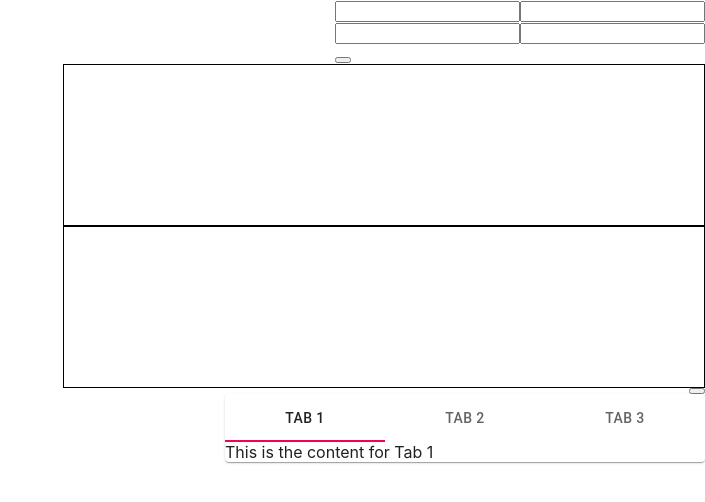
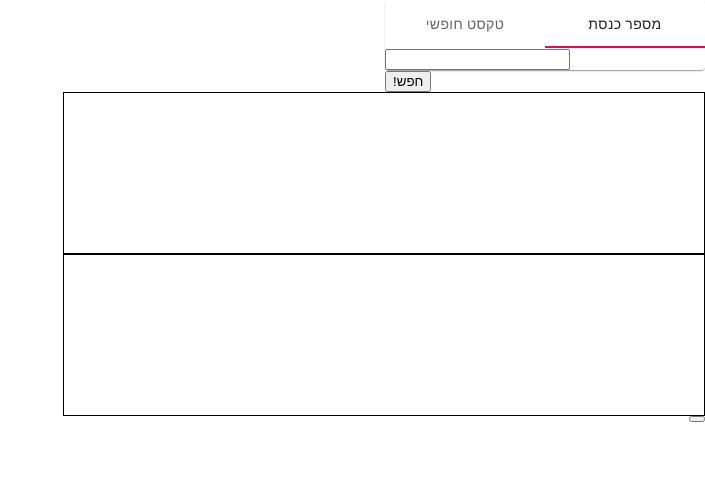
Before and after one commit to Political-Transparency/political-transparency, a React (Create React App) app in the folder client/: page / in a window 1280 px wide. Shown: the top 502 px of the page, without its empty margins (575-1280 px from the left). Built offline with nearby package versions, Linux system fonts and the light colour scheme.

Commit message:
🚧search fields

```diff
--- a/client/package.json
+++ b/client/package.json
@@ -3,6 +3,7 @@
   "version": "0.1.0",
   "private": true,
   "dependencies": {
+    "@material-ui/core": "^4.12.4",
     "@testing-library/jest-dom": "^5.16.5",
     "@testing-library/react": "^13.4.0",
     "@testing-library/user-event": "^13.5.0",
--- a/client/src/pages/BillsSelection.jsx
+++ b/client/src/pages/BillsSelection.jsx
@@ -1,24 +1,26 @@
 import styled from 'styled-components';
-import MyTabs from './MyTabs';
+import MyTabs from './TabsCard';
+
 
 const BillsSelection = () => {
+    const tabsHeaders = [
+        { title: 'טקסט חופשי', content: <input></input> },
+        { title: 'מספר כנסת', content: <input type='number'></input> },
+      ];
+
+
     return (
         <BillsSelectionWrapper>
             <div>
                 <div>
-                    <input></input>
-                    <input></input>
+                <MyTabs tabsHeaders={tabsHeaders}/>
                 </div>
-                <div>
-                    <input></input>
-                    <input></input>
-                </div>
-                <button></button>
+
+                <button>!חפש</button>
             </div>
             <Rectangle />
             <Rectangle />
             <button></button>
-            <MyTabs/>
         </BillsSelectionWrapper>
     )
 };
--- a/client/src/pages/MyTabs.jsx
+++ /dev/null
@@ -1,28 +0,0 @@
-import React, { useState } from 'react';
-import { Tabs, Tab, Paper } from '@material-ui/core';
-
-const MyTabs = () => {
-  const [activeTab, setActiveTab] = useState(0);
-  const tabs = [
-    { title: 'Tab 1', content: 'This is the content for Tab 1' },
-    { title: 'Tab 2', content: 'This is the content for Tab 2' },
-    { title: 'Tab 3', content: 'This is the content for Tab 3' },
-  ];
-
-  const handleTabChange = (event, newValue) => {
-    setActiveTab(newValue);
-  };
-
-  return (
-    <Paper>
-      <Tabs value={activeTab} onChange={handleTabChange}>
-        {tabs.map((tab, index) => (
-          <Tab key={index} label={tab.title} />
-        ))}
-      </Tabs>
-      <div>{tabs[activeTab].content}</div>
-    </Paper>
-  );
-};
-
-export default MyTabs;
--- /dev/null
+++ b/client/src/pages/TabsCard.jsx
@@ -0,0 +1,26 @@
+import React, { useState } from "react";
+import { Tabs, Tab, Paper } from "@material-ui/core";
+
+const TabsCard = (props) => {
+  const { tabsHeaders } = props;
+  const [activeTab, setActiveTab] = useState(tabsHeaders.length - 1);
+
+  const handleTabChange = (event, newValue) => {
+    setActiveTab(newValue);
+  };
+
+  return (
+    <Paper>
+      <Tabs value={activeTab} onChange={handleTabChange}>
+        {tabsHeaders.map((tab, index) => (
+
+            <Tab key={index} label={tab.title}></Tab>
+
+        ))}
+      </Tabs>
+      <div>{tabsHeaders[activeTab].content}</div>
+    </Paper>
+  );
+};
+
+export default TabsCard;
```
Also changed, not shown: client/src/icons/InfoIcon.jsx (added, +11 -0 lines), 1 other file (tests, documents, lock files or other folders).
